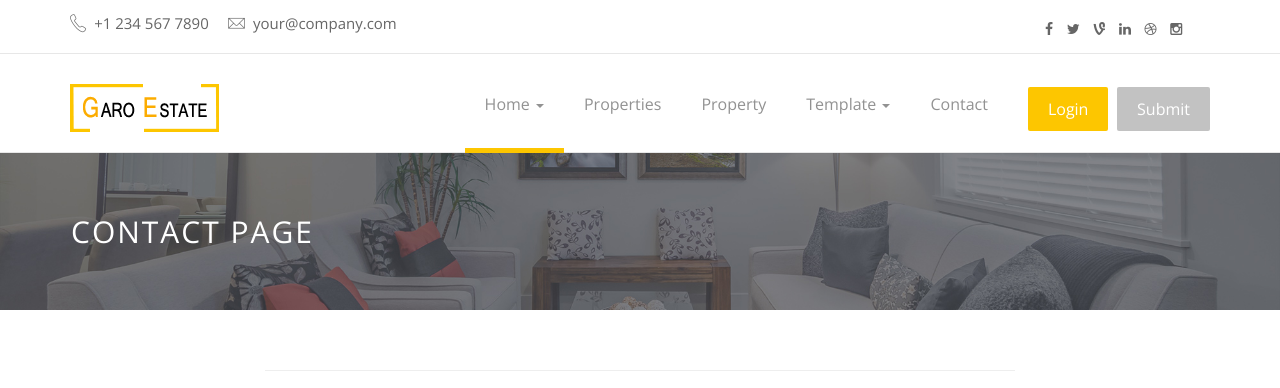
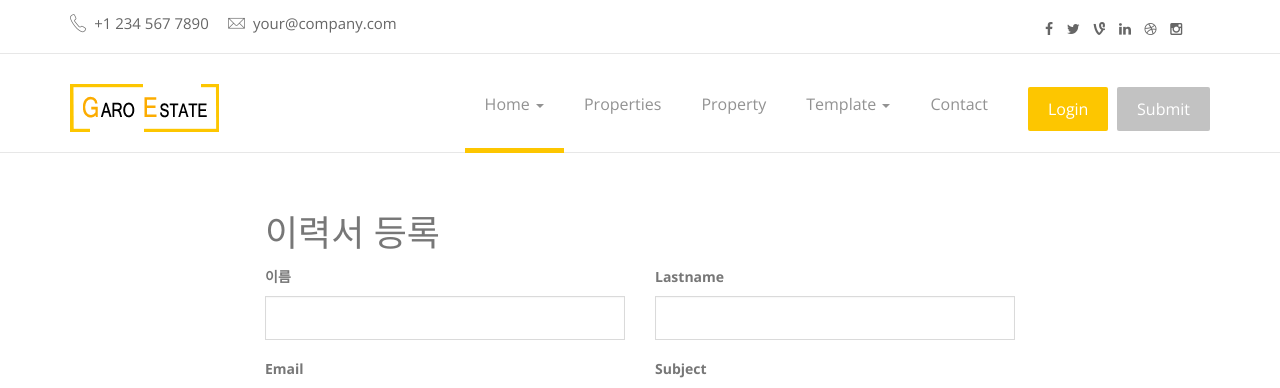
Before and after one commit to parkhojeong-gif/Portfolio, a Java web app: page /resumeInsert in a window 1280 px wide. Shown: the top 388 px of the page. Run offline with Spring Boot 4, a stand-in JSP engine, Linux system fonts and the light colour scheme; the project's own start-up code is not run, and a stand-in starts its controllers and pages; some libraries are stand-ins or nearby versions.

Commit message:
수정중-17:04

```diff
--- a/seniorjob/src/main/webapp/WEB-INF/views/resumeInsert.jsp
+++ b/seniorjob/src/main/webapp/WEB-INF/views/resumeInsert.jsp
@@ -198,17 +198,6 @@
         </nav>
         <!-- End of nav bar -->
 
-        <div class="page-head">
-            <div class="container">
-                <div class="row">
-                    <div class="page-head-content">
-                        <h1 class="page-title">Contact page</h1>
-                    </div>
-                </div>
-            </div>
-        </div>
-        <!-- End page header -->
-
         <!-- property area -->
         <div class="content-area recent-property padding-top-40" style="background-color: #FFF;">
             <div class="container">
@@ -216,18 +205,16 @@
                     <div class="col-md-8 col-md-offset-2">
                         <div class="" id="contact1">
                             <!-- /.row -->
-                            <hr>
-                            <div id="map"></div>
-                            <hr>
-                            <h2>Contact form</h2>
+                            <h2>이력서 등록</h2>
                             <form>
                                 <div class="row">
                                     <div class="col-sm-6">
                                         <div class="form-group">
-                                            <label for="firstname">Firstname</label>
+                                            <label for="firstname">이름</label>
                                             <input type="text" class="form-control" id="firstname">
                                         </div>
                                     </div>
+
                                     <div class="col-sm-6">
                                         <div class="form-group">
                                             <label for="lastname">Lastname</label>
```
Also changed, not shown: seniorjob/src/main/webapp/WEB-INF/views/mypage.jsp (+6 -2 lines).
